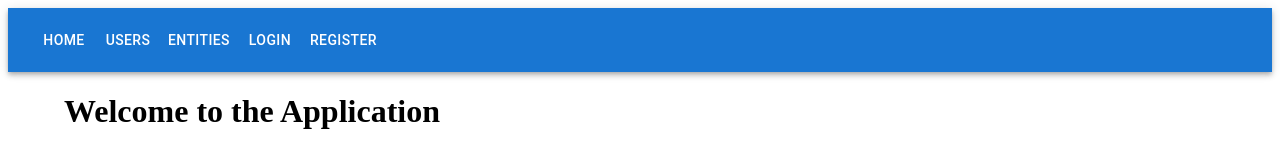
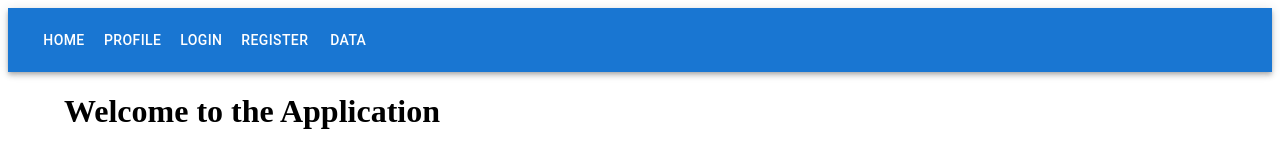
Before and after one commit to romanandani266/test_1, a React (Create React App) app in the folder frontend/: page / in a window 1280 px wide. Shown: the top 160 px of the page. Built offline with nearby package versions, Linux system fonts and the light colour scheme.

Commit message:
Add frontend/src/App.js

```diff
--- a/frontend/src/App.js
+++ b/frontend/src/App.js
@@ -2,10 +2,10 @@ import React from "react";
 import { Routes, Route, Link } from "react-router-dom";
 import { AppBar, Toolbar, Button, Container } from "@mui/material";
 import Home from "./pages/Home";
-import Users from "./pages/Users";
+import Profile from "./pages/Profile";
 import Login from "./components/Auth/Login";
 import Register from "./components/Auth/Register";
-import EntityList from "./components/Entities/EntityList";
+import DataList from "./components/Data/DataList";
 
 const App = () => {
   return (
@@ -15,11 +15,8 @@ const App = () => {
           <Button color="inherit" component={Link} to="/">
             Home
           </Button>
-          <Button color="inherit" component={Link} to="/users">
-            Users
-          </Button>
-          <Button color="inherit" component={Link} to="/entities">
-            Entities
+          <Button color="inherit" component={Link} to="/profile">
+            Profile
           </Button>
           <Button color="inherit" component={Link} to="/login">
             Login
@@ -27,16 +24,19 @@ const App = () => {
           <Button color="inherit" component={Link} to="/register">
             Register
           </Button>
+          <Button color="inherit" component={Link} to="/data">
+            Data
+          </Button>
         </Toolbar>
       </AppBar>
 
       <Container>
         <Routes>
           <Route path="/" element={<Home />} />
-          <Route path="/users" element={<Users />} />
-          <Route path="/entities" element={<EntityList />} />
+          <Route path="/profile" element={<Profile />} />
           <Route path="/login" element={<Login />} />
           <Route path="/register" element={<Register />} />
+          <Route path="/data" element={<DataList />} />
         </Routes>
       </Container>
     </div>
```
